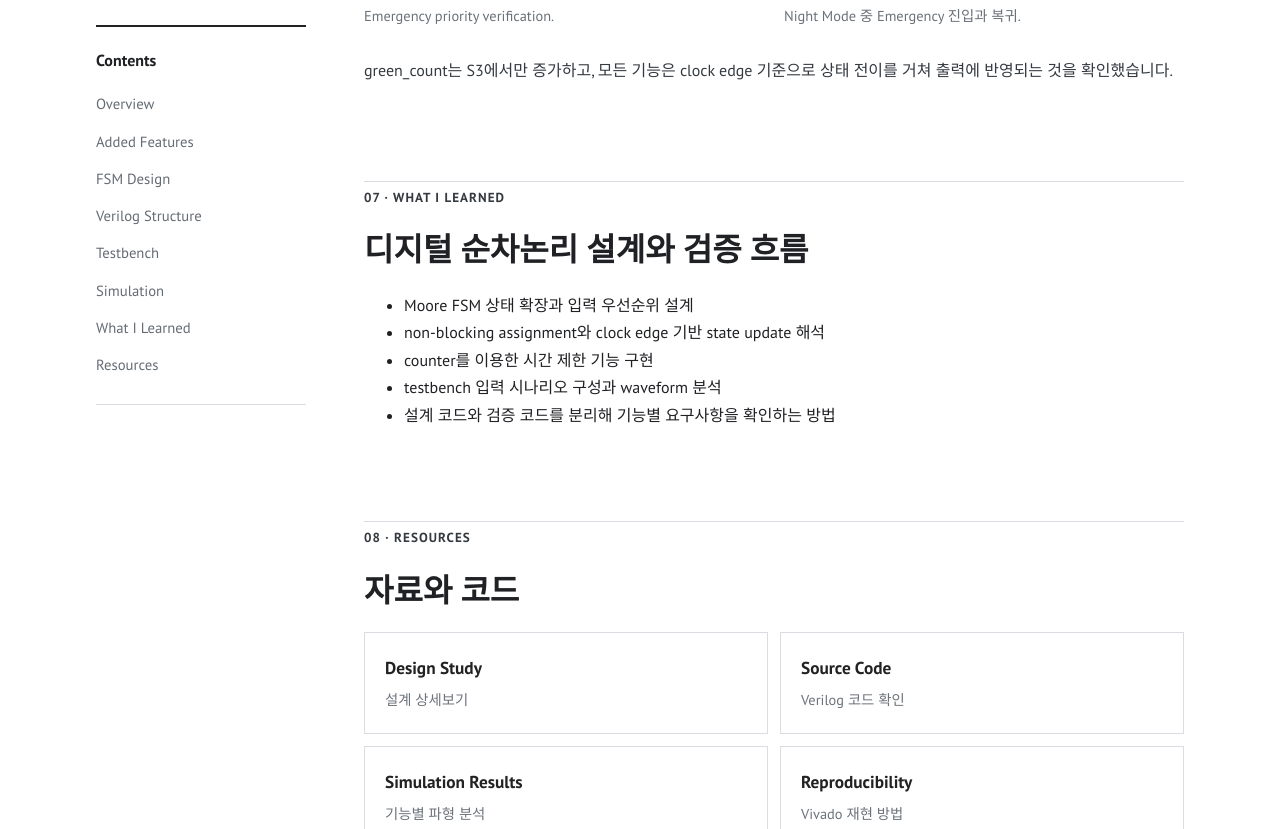
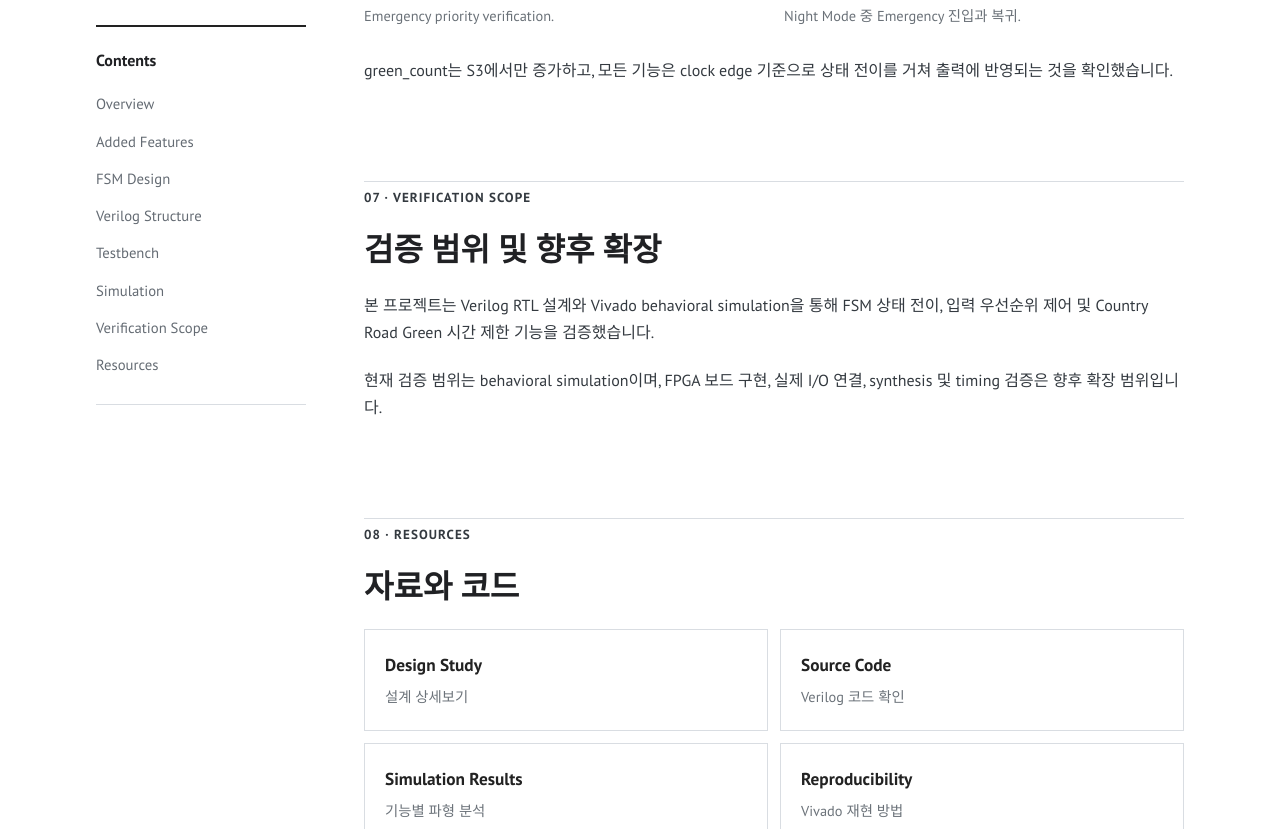
Before and after one commit to jujushmaterial/vivado-traffic-signal-controller, a Jekyll site: the page index.html, which Jekyll copies as it is, in a window 1280 px wide and 900 px high, scrolled down 4731 px, cut to the strip 71-900 px from the top of the window. Built offline with Jekyll 4.4.1, drawn with Linux system fonts in a browser that asks for light colours; some web fonts are replaced.

Commit message:
Refine verification scope and grouped code viewer

```diff
--- a/index.html
+++ b/index.html
@@ -39,7 +39,7 @@
 
         <div class="hero-actions">
           <a class="button button--dark" href="./study/">설계 상세보기</a>
-          <button class="button" type="button" data-code-file="src/traffic_signal_cntr_improved.v" data-code-title="Traffic Signal Controller Design Source">코드 보기</button>
+          <button class="button" type="button" data-code-group="vivado-main">코드 보기</button>
           <a class="button" href="./results/">시뮬레이션 결과</a>
           <a class="button" href="./docs/">설계 문서</a>
         </div>
@@ -69,7 +69,7 @@
         <a href="#implementation">Verilog Structure</a>
         <a href="#testbench">Testbench</a>
         <a href="#verification">Simulation</a>
-        <a href="#learning">What I Learned</a>
+        <a href="#scope">Verification Scope</a>
         <a href="#resources">Resources</a>
       </aside>
 
@@ -135,16 +135,11 @@
           <p>green_count는 S3에서만 증가하고, 모든 기능은 clock edge 기준으로 상태 전이를 거쳐 출력에 반영되는 것을 확인했습니다.</p>
         </section>
 
-        <section id="learning">
-          <p class="section-label">07 · WHAT I LEARNED</p>
-          <h2>디지털 순차논리 설계와 검증 흐름</h2>
-          <ul>
-            <li>Moore FSM 상태 확장과 입력 우선순위 설계</li>
-            <li>non-blocking assignment와 clock edge 기반 state update 해석</li>
-            <li>counter를 이용한 시간 제한 기능 구현</li>
-            <li>testbench 입력 시나리오 구성과 waveform 분석</li>
-            <li>설계 코드와 검증 코드를 분리해 기능별 요구사항을 확인하는 방법</li>
-          </ul>
+        <section id="scope">
+          <p class="section-label">07 · VERIFICATION SCOPE</p>
+          <h2>검증 범위 및 향후 확장</h2>
+          <p>본 프로젝트는 Verilog RTL 설계와 Vivado behavioral simulation을 통해 FSM 상태 전이, 입력 우선순위 제어 및 Country Road Green 시간 제한 기능을 검증했습니다.</p>
+          <p>현재 검증 범위는 behavioral simulation이며, FPGA 보드 구현, 실제 I/O 연결, synthesis 및 timing 검증은 향후 확장 범위입니다.</p>
         </section>
 
         <section id="resources">
@@ -169,6 +164,7 @@
     <div class="floating-code-backdrop" data-floating-code-close></div>
     <div class="floating-code-window">
       <div class="floating-code-titlebar"><strong id="floating-code-title">Verilog Source Code</strong><button class="floating-code-close" type="button" data-floating-code-close aria-label="Close code viewer">×</button></div>
+      <div class="floating-code-tabs" id="floating-code-tabs" aria-label="Source file tabs"></div>
       <div class="floating-code-toolbar"><span class="floating-code-file" id="floating-code-file">source file</span><div class="floating-code-actions"><button type="button" id="floating-code-line">Line</button><button type="button" id="floating-code-copy">Copy</button><a id="floating-code-github" href="https://github.com/jujushmaterial/vivado-traffic-signal-controller" target="_blank" rel="noopener">GitHub</a></div></div>
       <div class="floating-editor-shell"><pre class="floating-code-lines" id="floating-code-lines" aria-hidden="true"></pre><pre class="floating-code-scroll" id="floating-code-scroll" tabindex="0"><code id="floating-code-content"></code></pre><div class="floating-code-minimap" id="floating-code-minimap" aria-label="Code minimap"></div></div>
     </div>
```
